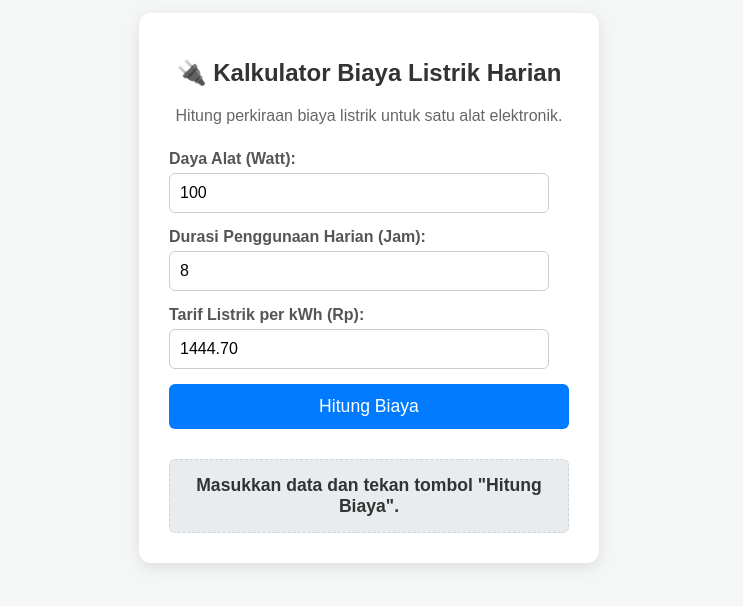
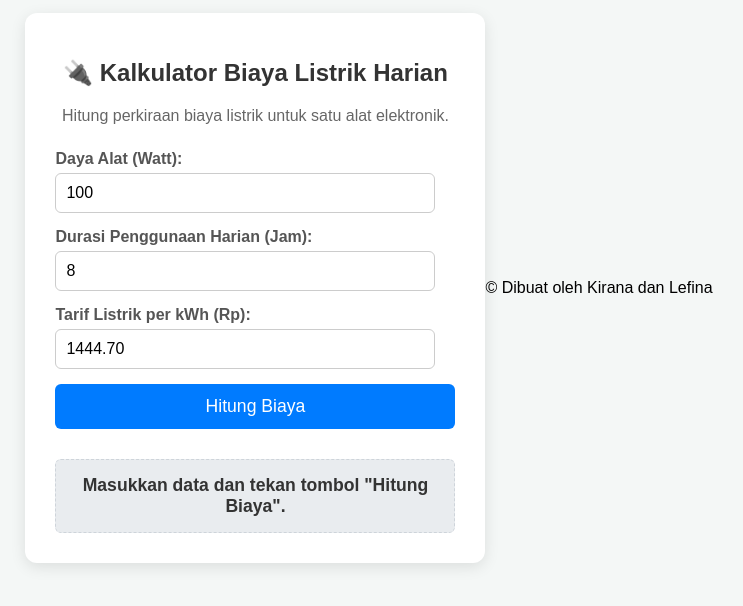
Before and after one commit to nandalefina1/Project-1, a plain HTML site: page index.html in a window 1280 px wide. Shown: the part 112-718 px from the top of the page, without its empty margins (271-1014 px from the left). Drawn offline with Linux system fonts and the light colour scheme.

Commit message:
Update index.html

```diff
--- a/index.html
+++ b/index.html
@@ -33,6 +33,8 @@
         </div>
     </div>
 
+<footer>© Dibuat oleh Kirana dan Lefina</footer>
+
     <script src="script.js"></script>
 </body>
 </html>
```
